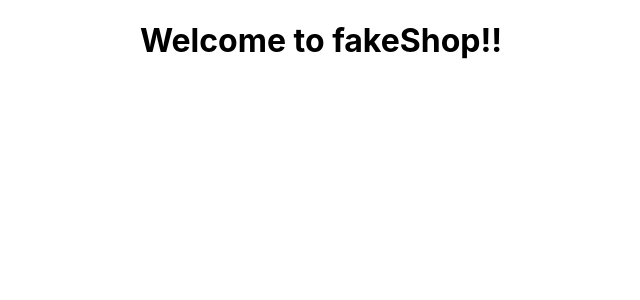
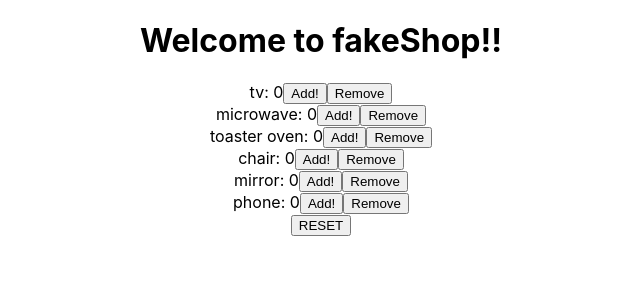
Before and after one commit to dengxinjuan/react-redux-shoply, a React (Create React App) app: page /cart in a window 1280 px wide. Shown: the top 300 px of the page, without its empty margins (319-959 px from the left). Built offline with nearby package versions, Linux system fonts and the light colour scheme.

Commit message:
finish basic function

```diff
--- a/src/App.js
+++ b/src/App.js
@@ -1,6 +1,5 @@
 import "./App.css";
-import ProductDetail from "./ProductDetail";
-import ProductList from "./ProductList";
+
 import Routed from "./Route";
 
 function App() {
--- /dev/null
+++ b/src/Cart.js
@@ -0,0 +1,25 @@
+import { useDispatch, useSelector } from "react-redux";
+
+import { addToCart, removeFromCart, reset } from "./actions";
+/*display items in carts*/
+
+const Cart = () => {
+  const cart = useSelector((st) => st.cart); //we get cart info
+  const products = useSelector((st) => st.products); // we get product info
+  const dispath = useDispatch();
+  const cartItems = Object.keys(cart).map((id) => (
+    <div key={id}>
+      {products[id].name}: {cart[id]}
+      <button onClick={() => dispath(addToCart(id))}>Add!</button>
+      <button onClick={() => dispath(removeFromCart(id))}>Remove</button>
+    </div>
+  ));
+  return (
+    <div>
+      {cartItems}
+      <button onClick={() => dispath(reset())}>RESET</button>
+    </div>
+  );
+};
+
+export default Cart;
--- a/src/Route.js
+++ b/src/Route.js
@@ -2,6 +2,7 @@ import React from "react";
 import { Route, Switch } from "react-router-dom";
 import ProductList from "./ProductList";
 import ProductDetail from "./ProductDetail";
+import Cart from "./Cart";
 
 const Routed = () => {
   return (
@@ -12,6 +13,9 @@ const Routed = () => {
       <Route exact path="/products/:id">
         <ProductDetail />
       </Route>
+      <Route exact path="/cart">
+        <Cart />
+      </Route>
     </Switch>
   );
 };
--- /dev/null
+++ b/src/actionTypes.js
@@ -0,0 +1,3 @@
+export const ADD_TO_CART = "ADD_TO_CART";
+export const REMOVE_CART = "REMOVE_CART";
+export const RESET = "RESET";
--- /dev/null
+++ b/src/actions.js
@@ -0,0 +1,20 @@
+import { ADD_TO_CART, REMOVE_CART, RESET } from "./actionTypes";
+
+export function addToCart(id) {
+  return {
+    type: ADD_TO_CART,
+    id,
+  };
+}
+
+export function removeFromCart(id) {
+  return {
+    type: REMOVE_CART,
+    id,
+  };
+}
+export function reset() {
+  return {
+    type: RESET,
+  };
+}
--- a/src/index.js
+++ b/src/index.js
@@ -7,7 +7,7 @@ import reportWebVitals from "./reportWebVitals";
 import { Provider } from "react-redux"; //set up react-redux
 import { createStore } from "redux";
 import rootReducer from "./rootReducer";
-import { BrowserRouter, Route } from "react-router-dom";
+import { BrowserRouter } from "react-router-dom";
 
 const store = createStore(
   rootReducer /* preloadedState, */,
--- a/src/rootReducer.js
+++ b/src/rootReducer.js
@@ -1,9 +1,37 @@
 import data from "./data";
 
-const INITIAL_STATE = { products: data.products, cart: {} };
+const INITIAL_STATE = {
+  products: data.products,
+  cart: {
+    "47314fa1-ae56-4eae-80be-af6691145951": 0,
+    "3fdd689a-02cc-4ae7-903b-f6d2776ff3b9": 0,
+    "b04b779c-1cfb-48a7-8424-25a8c7e608ae": 0,
+    "4260bf52-218a-480e-87ea-4ff42470ce98": 0,
+    "6a56c22f-2a85-4751-98a9-14e280fcecd8": 0,
+    "2266b2d6-3d71-4356-8065-392f1fceab07": 0,
+  },
+};
 
 function rootReducer(state = INITIAL_STATE, action) {
-  return state;
+  switch (action.type) {
+    case "ADD_TO_CART":
+      const cartCopy = { ...state.cart };
+      cartCopy[action.id] += 1;
+      return { ...state, cart: cartCopy };
+    case "REMOVE_CART":
+      const cartCopy2 = { ...state.cart };
+      if (cartCopy2[action.id] <= 0) {
+        cartCopy2[action.id] = 0;
+        alert("the minimun quanity is 0");
+      } else {
+        cartCopy2[action.id] -= 1;
+      }
+      return { ...state, cart: cartCopy2 };
+    case "RESET":
+      return INITIAL_STATE;
+    default:
+      return state;
+  }
 }
 
 export default rootReducer;
```
